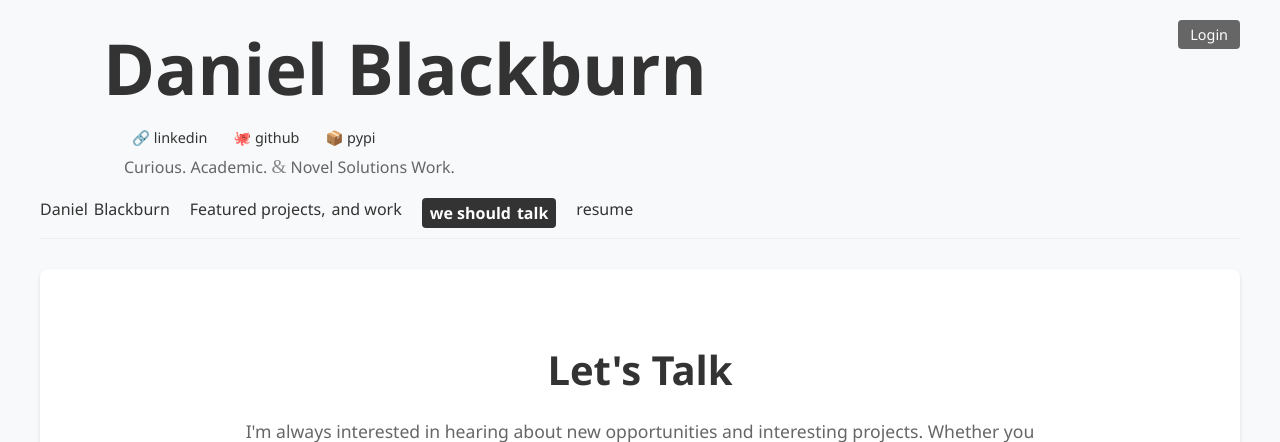
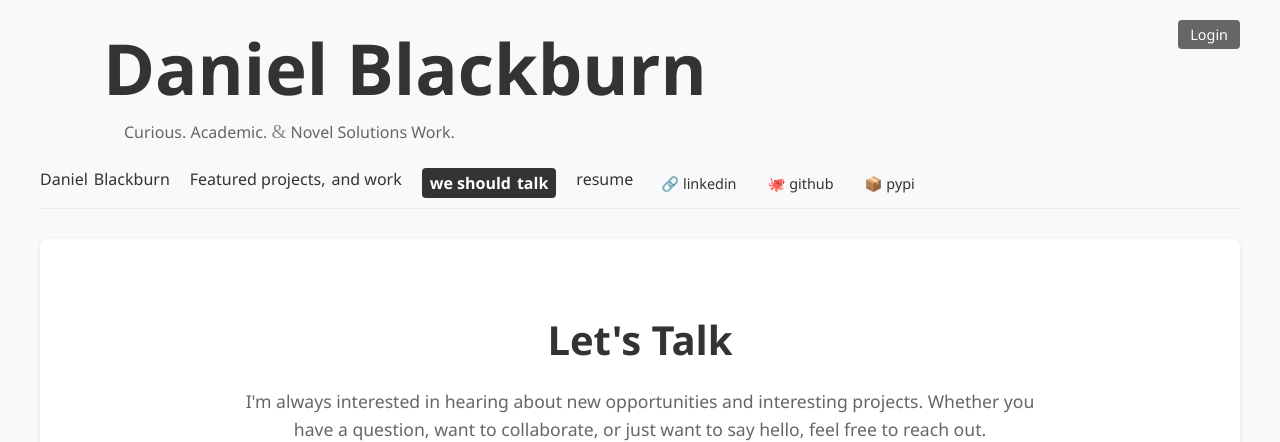
Before and after one commit to blackburnd/portfoliosite, a FastAPI app: page /contact/ in a window 1280 px wide. Shown: the top 442 px of the page. Run offline with FastAPI, Linux system fonts and the light colour scheme; parts of the project's set-up code (start-up, migrations or seed data) failed here and were passed over; some libraries are stand-ins or nearby versions.

Commit message:
Move social links to navigation bar and move tagline closer to H1
- Social links now appear inline with navigation after resume
- Tagline moved closer to H1 title
- Updated CSS for new social links positioning

```diff
--- a/assets/style.css
+++ b/assets/style.css
@@ -51,21 +51,19 @@ body {
 
 .tagline {
     color: #666;
-    margin: 0; /* Remove individual margin since spacing is handled by title-container */
-}
-
-/* Header Social Links */
-.header-social-links {
-    display: flex;
-    gap: 10px;
+    margin: 5px 0 0 0; /* Move closer to H1 - reduced top margin */
+}
+
+/* Social Links in Navigation */
+.social-links {
+    display: flex !important;
+    gap: 15px;
     align-items: center;
-    margin-top: 8px; /* Small gap below the title */
-    margin-bottom: 5px; /* Small gap above the tagline */
-}
-
-.header-social-links a {
-    text-decoration: none;
-    color: #333;
+}
+
+.social-links a {
+    text-decoration: none !important;
+    color: #333 !important;
     font-size: 0.9em;
     display: inline-flex;
     align-items: center;
@@ -75,9 +73,9 @@ body {
     transition: all 0.2s ease;
 }
 
-.header-social-links a:hover {
+.social-links a:hover {
     background-color: #f0f0f0;
-    text-decoration: underline;
+    text-decoration: underline !important;
 }
 
 /* Authentication and admin links */
--- a/templates/navigation.html
+++ b/templates/navigation.html
@@ -4,15 +4,8 @@
         <div class="header-left">
             <div class="title-container">
                 <h1 class="brand"><a href="/">Daniel Blackburn</a></h1>
+                <p class="tagline">Curious. Academic. <span class="amp">&amp;</span> Novel Solutions Work.</p>
             </div>
-            <!-- Social Links positioned below the title -->
-            <div class="header-social-links">
-                <a href="https://linkedin.com/in/blackburnd" target="_blank" title="LinkedIn">🔗 linkedin</a>
-                <a href="https://github.com/blackburnd" target="_blank" title="GitHub">🐙 github</a>
-                <a href="https://pypi.org/user/blackburnd/" target="_blank" title="PyPI">📦 pypi</a>
-            </div>
-            <p class="tagline">Curious. Academic. <span class="amp">&amp;</span> Novel Solutions Work.
-            </p>
         </div>
 
         <!-- Authentication Section -->
@@ -41,6 +34,11 @@
             <li class="resume">
                 <a href="/resume" target="_blank">resume</a>
             </li>
+            <li class="social-links">
+                <a href="https://linkedin.com/in/blackburnd" target="_blank" title="LinkedIn">🔗 linkedin</a>
+                <a href="https://github.com/blackburnd" target="_blank" title="GitHub">🐙 github</a>
+                <a href="https://pypi.org/user/blackburnd/" target="_blank" title="PyPI">📦 pypi</a>
+            </li>
         </ul>
 
         <!-- Admin Navigation (same level when authenticated) -->
```
